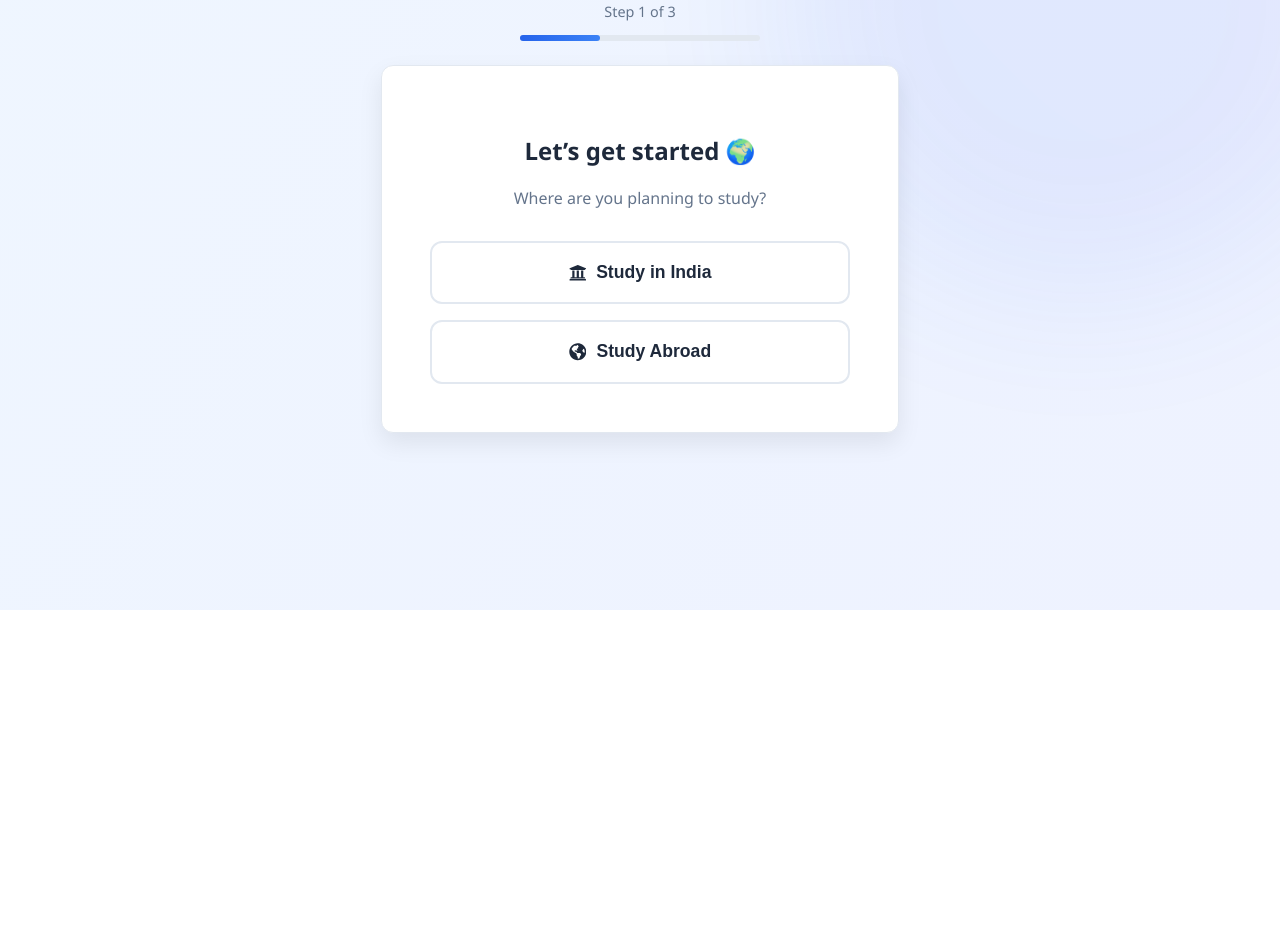
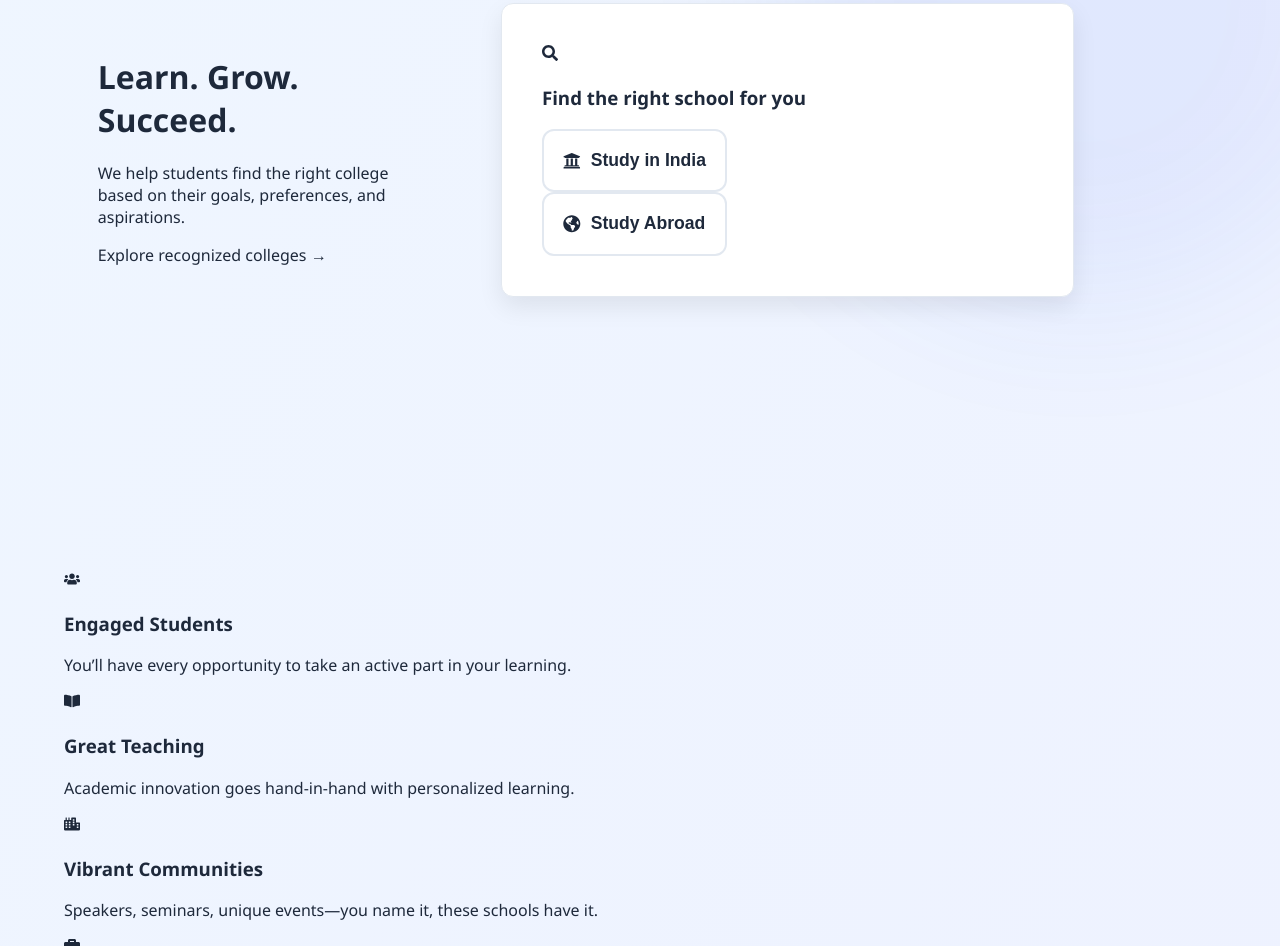
Before and after one commit to 9653171024/EduGlobal, a React (Vite) app in the folder Frontend/my-app/: page /Onboarding in a window 1280 px wide. Shown: the part 260-1206 px from the top of the page. Before the commit the page ends 870 px from the top, so only its background shows below. Built offline with nearby package versions, Linux system fonts and the light colour scheme.

Commit message:
Onboarding redesign

```diff
--- /dev/null
+++ b/Frontend/my-app/src/pages/Onboarding.css
@@ -0,0 +1,94 @@
+.onboarding-hero {
+  background: url('/students.jpg') center/cover no-repeat;
+  min-height: 100vh;
+}
+
+.hero-overlay {
+  background: rgba(0, 0, 0, 0.55);
+  min-height: 100vh;
+  display: flex;
+  align-items: center;
+}
+
+.hero-content {
+  display: flex;
+  width: 100%;
+  max-width: 1200px;
+  margin: auto;
+  padding: 2rem;
+  gap: 3rem;
+}
+
+.hero-left {
+  flex: 1;
+  color: white;
+}
+
+.hero-left h1 {
+  font-size: 3rem;
+  margin-bottom: 1rem;
+}
+
+.hero-left p {
+  max-width: 480px;
+  line-height: 1.6;
+}
+
+.hero-link {
+  color: #22c55e;
+  font-weight: 600;
+  display: inline-block;
+  margin-top: 1.5rem;
+}
+
+.finder-card {
+  flex: 0.9;
+  padding: 2rem;
+}
+
+.finder-header {
+  display: flex;
+  align-items: center;
+  gap: 0.5rem;
+  margin-bottom: 1.5rem;
+}
+
+.onboarding-btn {
+  width: 100%;
+  padding: 0.9rem;
+  margin-bottom: 1rem;
+  border: 1px solid #e5e7eb;
+  background: white;
+  cursor: pointer;
+  display: flex;
+  align-items: center;
+  gap: 0.6rem;
+  font-size: 0.95rem;
+}
+
+.features-section {
+  padding: 4rem 2rem;
+  background: #fff;
+}
+
+.features-grid {
+  max-width: 1200px;
+  margin: auto;
+  display: grid;
+  grid-template-columns: repeat(4, 1fr);
+  gap: 2rem;
+}
+
+.feature-card {
+  text-align: center;
+}
+
+.feature-card svg {
+  font-size: 2rem;
+  color: #f59e0b;
+  margin-bottom: 1rem;
+}
+
+.feature-card h3 {
+  margin-bottom: 0.5rem;
+}
--- a/Frontend/my-app/src/pages/Onboarding.jsx
+++ b/Frontend/my-app/src/pages/Onboarding.jsx
@@ -1,11 +1,19 @@
 import React, { useState } from 'react';
 import { useNavigate } from 'react-router-dom';
-import { FaGlobeAmericas, FaBuilding, FaUniversity, FaCheckCircle } from 'react-icons/fa';
+import {
+  FaGlobeAmericas,
+  FaUniversity,
+  FaBuilding,
+  FaSearch,
+  FaUsers,
+  FaBookOpen,
+  FaCity,
+  FaBriefcase
+} from 'react-icons/fa';
 import { toast } from 'react-toastify';
 
 const Onboarding = () => {
   const navigate = useNavigate();
-
   const [step, setStep] = useState(1);
 
   const [preferences, setPreferences] = useState({
@@ -15,77 +23,48 @@ const Onboarding = () => {
   });
 
   const handleSelection = (field, value) => {
-        setPreferences({
-            ...preferences,
-            [field]: value
-        });
+    setPreferences({ ...preferences, [field]: value });
     setStep(step + 1);
   };
 
   const finishOnboarding = async () => {
     try {
       localStorage.setItem('userPreference', JSON.stringify(preferences));
-            toast.success("Profile setup complete!! Finding colleges...");
+      toast.success('Profile setup complete!! Finding colleges...');
       setTimeout(() => navigate('/recommendation'), 1500);
-        } catch (error) {
-            console.log(error);
+    } catch (err) {
+      console.log(err);
     }
   };
 
   return (
     <>
-            <div
-                className="hero-container"
-                style={{
-                    minHeight: '100vh',
-                    flexDirection: 'column',
-                    justifyContent: 'center'
-                }}
-            >
-                {/* Progress Indicator */}
-                <div style={{ marginBottom: '1.5rem', textAlign: 'center' }}>
-                    <p style={{ fontSize: '0.9rem', color: '#64748b' }}>
-                        Step {step} of 3
+      {/* ================= HERO SECTION ================= */}
+      <div className="hero-container onboarding-hero">
+        <div className="hero-overlay">
+          <div className="hero-content">
+            {/* LEFT TEXT */}
+            <div className="hero-left">
+              <h1>Learn. Grow. Succeed.</h1>
+              <p>
+                We help students find the right college based on their goals,
+                preferences, and aspirations.
               </p>
-                    <div
-                        style={{
-                            width: '240px',
-                            height: '6px',
-                            background: '#e2e8f0',
-                            borderRadius: '6px',
-                            marginTop: '0.5rem'
-                        }}
-                    >
-                        <div
-                            style={{
-                                width: `${(step / 3) * 100}%`,
-                                height: '100%',
-                                background: 'linear-gradient(90deg,#2563eb,#3b82f6)',
-                                borderRadius: '6px',
-                                transition: 'width 0.3s ease'
-                            }}
-                        />
-                    </div>
+              <span className="hero-link">
+                Explore recognized colleges →
+              </span>
             </div>
 
-                <div
-                    className="auth-card"
-                    style={{
-                        textAlign: 'center',
-                        padding: '3rem',
-                        maxWidth: '420px',
-                        width: '100%'
-                    }}
-                >
+            {/* RIGHT FINDER CARD */}
+            <div className="auth-card finder-card">
+              <div className="finder-header">
+                <FaSearch />
+                <h3>Find the right school for you</h3>
+              </div>
+
               {/* STEP 1 */}
               {step === 1 && (
                 <div className="animation-fade-in">
-                            <h2>Let’s get started 🌍</h2>
-                            <p style={{ color: '#64748b', marginBottom: '2rem' }}>
-                                Where are you planning to study?
-                            </p>
-
-                            <div style={{ display: 'flex', flexDirection: 'column', gap: '1rem' }}>
                   <button
                     className="onboarding-btn"
                     onClick={() => handleSelection('country', 'India')}
@@ -100,18 +79,11 @@ const Onboarding = () => {
                     <FaGlobeAmericas /> Study Abroad
                   </button>
                 </div>
-                        </div>
               )}
 
               {/* STEP 2 */}
               {step === 2 && (
                 <div className="animation-fade-in">
-                            <h2>Choose your preference 🏛️</h2>
-                            <p style={{ color: '#64748b', marginBottom: '2rem' }}>
-                                What type of institute are you looking for?
-                            </p>
-
-                            <div style={{ display: 'flex', flexDirection: 'column', gap: '1rem' }}>
                   <button
                     className="onboarding-btn"
                     onClick={() => handleSelection('type', 'Govt')}
@@ -126,18 +98,11 @@ const Onboarding = () => {
                     <FaBuilding /> Private Institute
                   </button>
                 </div>
-                        </div>
               )}
 
               {/* STEP 3 */}
               {step === 3 && (
                 <div className="animation-fade-in">
-                            <h2>Final step 🎓</h2>
-                            <p style={{ color: '#64748b', marginBottom: '2rem' }}>
-                                What do you want to specialize in?
-                            </p>
-
-                            <div style={{ display: 'flex', flexDirection: 'column', gap: '1rem' }}>
                   <button
                     className="onboarding-btn"
                     onClick={() => {
@@ -145,7 +110,7 @@ const Onboarding = () => {
                       finishOnboarding();
                     }}
                   >
-                                    <FaCheckCircle /> Computer Science / IT
+                    <FaBookOpen /> Computer Science / IT
                   </button>
 
                   <button
@@ -155,7 +120,7 @@ const Onboarding = () => {
                       finishOnboarding();
                     }}
                   >
-                                    <FaCheckCircle /> Medical
+                    <FaUsers /> Medical
                   </button>
 
                   <button
@@ -165,13 +130,54 @@ const Onboarding = () => {
                       finishOnboarding();
                     }}
                   >
-                                    <FaCheckCircle /> Management (MBA)
+                    <FaBriefcase /> Management
                   </button>
-                            </div>
                 </div>
               )}
             </div>
           </div>
+        </div>
+      </div>
+
+      {/* ================= SCROLL SECTION ================= */}
+      <section className="features-section">
+        <div className="features-grid">
+          <div className="feature-card">
+            <FaUsers />
+            <h3>Engaged Students</h3>
+            <p>
+              You’ll have every opportunity to take an active part in your
+              learning.
+            </p>
+          </div>
+
+          <div className="feature-card">
+            <FaBookOpen />
+            <h3>Great Teaching</h3>
+            <p>
+              Academic innovation goes hand-in-hand with personalized learning.
+            </p>
+          </div>
+
+          <div className="feature-card">
+            <FaCity />
+            <h3>Vibrant Communities</h3>
+            <p>
+              Speakers, seminars, unique events—you name it, these schools have
+              it.
+            </p>
+          </div>
+
+          <div className="feature-card">
+            <FaBriefcase />
+            <h3>Successful Outcomes</h3>
+            <p>
+              You’ll be equipped to find better solutions in the workplace and
+              beyond.
+            </p>
+          </div>
+        </div>
+      </section>
     </>
   );
 };
```
Lines whose indentation alone changed are shown as unchanged.
